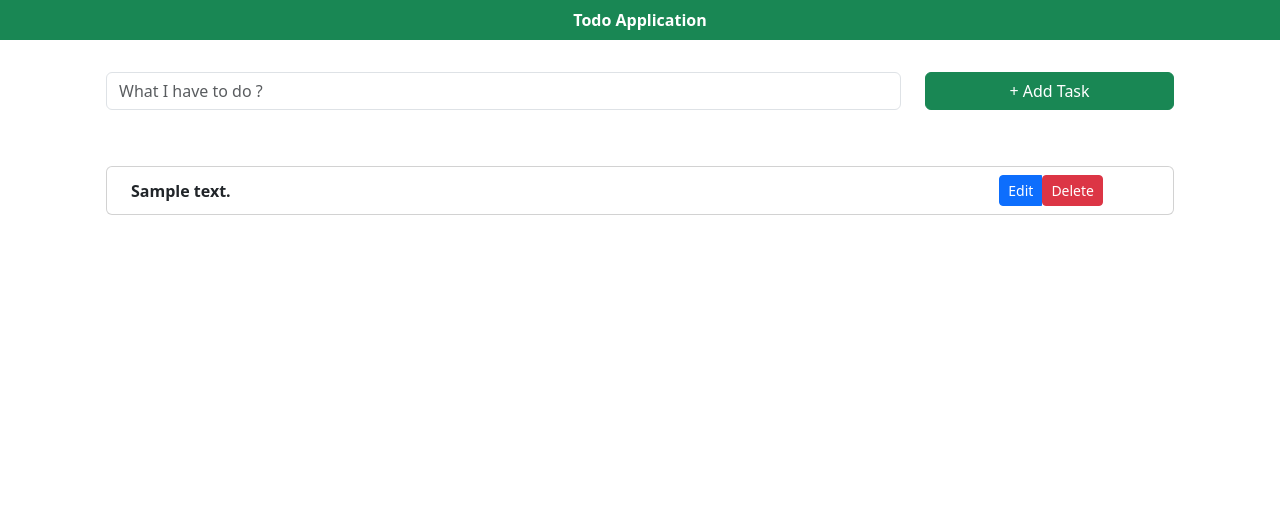
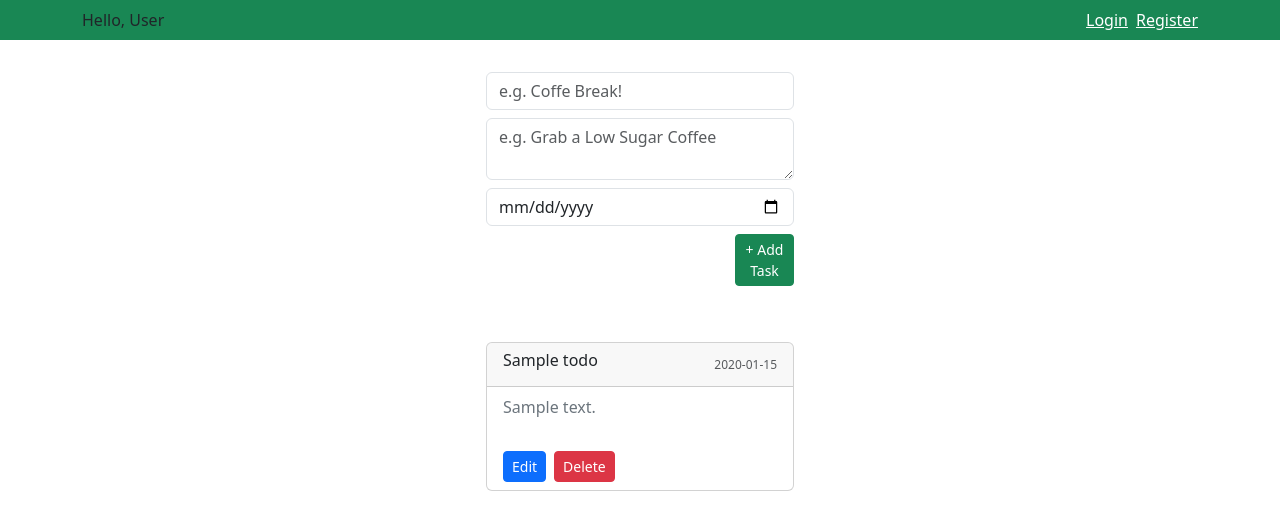
Before and after one commit to the-gd-dev/python-first-app, a Flask app: page / in a window 1280 px wide. Shown: the top 530 px of the page. Run offline with Flask 3, Linux system fonts and the light colour scheme; tables that the repository leaves empty hold one stand-in row (values such as "Sample post").

Commit message:
added authentication pages login registeration

```diff
--- a/app.py
+++ b/app.py
@@ -10,11 +10,14 @@ db = SQLAlchemy(app)
 
 class Todo(db.Model):
     id = db.Column(db.Integer, primary_key=True)
-    content = db.Column(db.String(200), nullable=False)
+    title = db.Column(db.String(200), nullable=False)
+    description = db.Column(db.String(1000), nullable=False)
+    todo_date = db.Column(db.String, nullable=False)
     date_created = db.Column(db.DateTime, default=datetime.utcnow)
 
     def __repr__(self):
         return '<Task %r>' % self.id
+
 
 # get all task
 """
@@ -22,11 +25,16 @@ class Todo(db.Model):
 2. if it's POST add task to db and  redirect to '/'.
 3. else get all task and redirect to '/'
 """
+
+
 @app.route('/', methods=["GET", "POST"])
 def root():
     if request.method == "POST":
-        task_content = request.form['content']
-        new_task = Todo(content=task_content)
+        print(request.form)
+        task_title = request.form['task_title']
+        task_description = request.form['task_description']
+        task_date = request.form['task_date']
+        new_task = Todo(title=task_title, description=task_description, todo_date=task_date)
         try:
             db.session.add(new_task)
             db.session.commit()
@@ -44,6 +52,8 @@ def root():
 2. if it's not in db return 404
 3. else delete the todo task and redirect to '/'
 """
+
+
 @app.route('/delete', methods=["POST"])
 def delete_task():
     task_to_delete = Todo.query.get_or_404(request.form['id'])
@@ -54,20 +64,34 @@ def delete_task():
     except:
         return "Some issue occurred! while deleting task!"
 
+
 @app.route("/update/<int:id>", methods=["GET", "POST"])
 def update_task(id):
     find_task = Todo.query.get_or_404(id)
     if not find_task:
-        return  "404 Error."
+        return "404 Error."
     if request.method == "POST":
         try:
-            find_task.content = request.form['content']
+            find_task.title = request.form['task_title']
+            find_task.description = request.form['task_description']
+            find_task.todo_date = request.form['task_date']
             db.session.commit()
             return redirect('/')
         except:
-            return  "Some issue while updating data please try again."
+            return "Some issue while updating data please try again."
     else:
-        return render_template("update.html", task = find_task)
+        return render_template("update.html", task=find_task)
+
+
+@app.route('/login', methods=["POST", "GET"])
+def login():
+    return render_template('login.html')
+
+
+@app.route('/register', methods=["POST", "GET"])
+def register():
+    return render_template('register.html')
+
 
 with app.app_context():
     db.create_all()
--- a/templates/base.html
+++ b/templates/base.html
@@ -5,13 +5,30 @@
 
     <link href="https://cdn.jsdelivr.net/npm/bootstrap@5.3.3/dist/css/bootstrap.min.css" rel="stylesheet"
           integrity="sha384-QWTKZyjpPEjISv5WaRU9OFeRpok6YctnYmDr5pNlyT2bRjXh0JMhjY6hW+ALEwIH" crossorigin="anonymous">
+    <style>
+        .fs-7 {
+            font-size: 0.75rem;
+        }
+        .fs-8 {
+            font-size: 0.5rem;
+        }
+        .fs-9 {
+            font-size: 0.25rem;
+        }
+    </style>
 {% block head %} {% endblock %}
 </head>
 <body>
-<main class="main__app">
+<main class="main__app container">
     <header class="p-2 bg-success fixed-top">
-        <div class="container text-center text-white fw-semibold">
-            Todo Application
+        <div class="container">
+            <div class="row">
+                <div class="col-12 col-md-6">Hello, User</div>
+                 <div class="col-12 col-md-6 d-flex justify-content-end">
+                     <a class="text-white me-2" href="/login">Login</a>
+                     <a class="text-white" href="/register">Register</a>
+                 </div>
+            </div>
         </div>
     </header>
    {% block body %} {% endblock %}
--- a/templates/create.html
+++ b/templates/create.html
@@ -4,36 +4,59 @@
 {% endblock %}
 
 {% block body %}
-<div class="container pt-5">
+<div class="row">
+    <div class="col-12 col-md-8 col-lg-6 col-xl-4 mx-auto mt-5">
         <form class="p-4" action="/" method="post">
             <div class="row">
-            <div class="col-12 col-sm-9">
+                <div class="col-12">
                     <div class="form-group">
-                    <input required type="text" class="form-control" name="content" placeholder="What I have to do ?"/>
+                        <input required type="text" class="form-control" name="task_title"
+                               placeholder="e.g. Coffe Break!"/>
+                    </div>
+                    <div class="form-group my-2">
+                    <textarea required class="form-control" name="task_description"
+                              placeholder="e.g. Grab a Low Sugar Coffee"></textarea>
+                    </div>
+                    <div class="form-group mb-2">
+                        <input required type="date" class="form-control" name="task_date"/>
                     </div>
                 </div>
-            <div class="col-12 col-sm-3 pt-2 pt-sm-0">
-                <button class="btn btn-block w-100 btn-success">+ Add Task</button>
+                <div class="col-12  col-md-4 col-lg-3 offset-x-4 pt-2 pt-sm-0 ms-auto">
+                    <button class="btn btn-sm btn-block w-100 btn-success">+ Add Task</button>
                 </div>
             </div>
         </form>
         <div class="p-4">
             {% for task in tasks %}
-        <div class="card px-4 py-2 mt-2 overflow-hidden">
-            <div class="row">
-                <div class="col-9 col-md-10 text-dark fw-semibold pt-1">{{task.content}}</div>
-                <div class="col-3 col-md-2">
-                    <div class="btn-group pt-2 pt-md-0">
+            <div class="card mt-2 overflow-hidden p-0">
+                <div class="d-flex justify-content-between align-items-center card-header py-2">
+                    <h6 class=" text-dark">{{task.title}}</h6>
+                    <small class="text-muted fs-7">{{task.todo_date}}</small>
+                </div>
+
+                <p class="text-secondary px-3 py-2">
+                    {{task.description}}
+                </p>
+
+                <div class="px-3 py-2 d-flex">
                     <a href="/update/{{task.id}}" class="btn btn-sm btn-primary">Edit</a>
-                        <form action="/delete" method="post">
+                    <form action="/delete" method="post" onsubmit="delete">
                         <input type="hidden" name="id" value="{{task.id}}">
-                            <button class="btn btn-sm btn-danger">Delete</button>
+                        <button class="btn btn-sm btn-danger ms-2">Delete</button>
                     </form>
-
-                    </div>
-                </div>
                 </div>
             </div>
             {% endfor %}
         </div>
+    </div>
+</div>
+<script>
+    function delete(){
+    console.log("asdfhasdfasd")
+        if(confirm("Are")) {
+            return true;
+        }
+        return false
+    }
+</script>
 {% endblock %}
```
Also changed, not shown: templates/login.html (added, +36 -0 lines), templates/register.html (added, +10 -0 lines), templates/update.html (+16 -5 lines), instance/test.db. Lines whose indentation alone changed are shown as unchanged.
